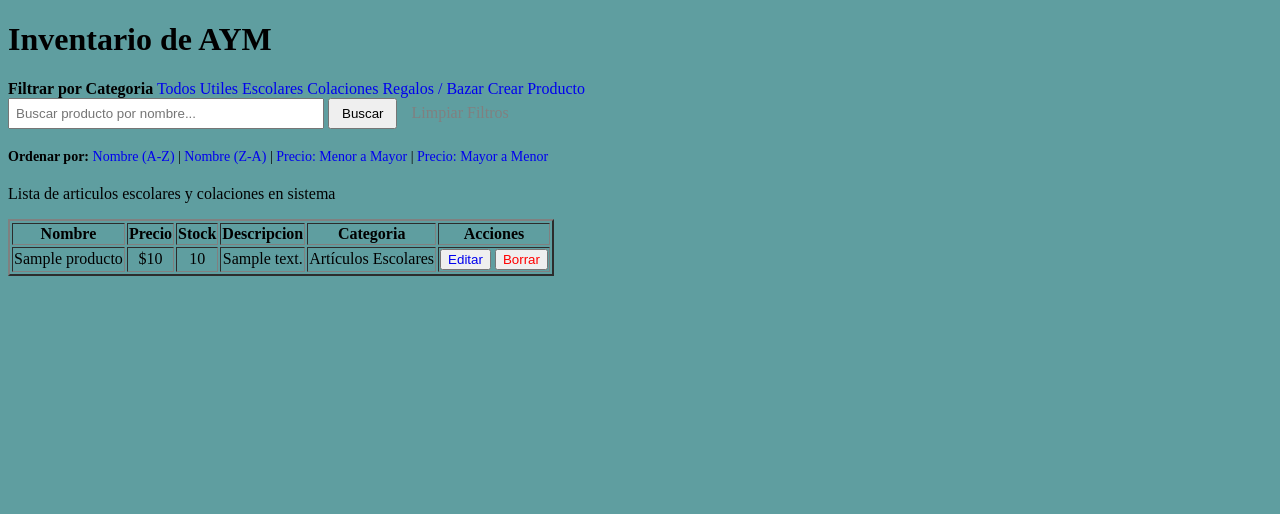
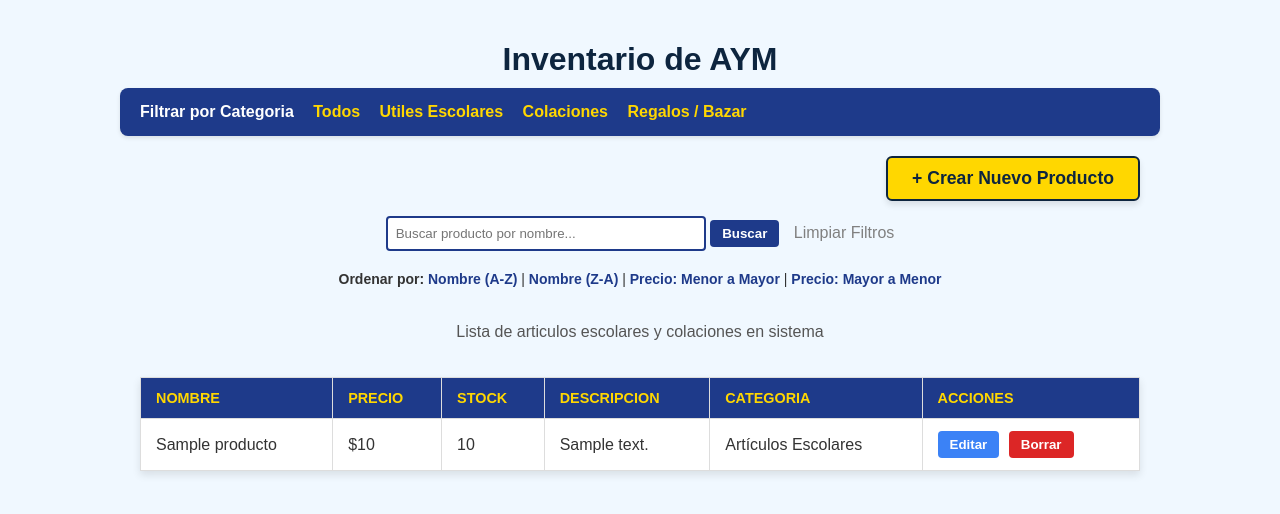
Before and after one commit to WalfaRandom/AyMTodoEscolarWEBSITE, a Django app: page /aym/productos/ in a window 1280 px wide. Shown: the top 514 px of the page. Run offline with Django 5.2, Linux system fonts and the light colour scheme; tables that the repository leaves empty hold one stand-in row (values such as "Sample post").

Commit message:
creacion del css, se añadio boton de crear producto

```diff
--- a/aym/static/aym/styles.css
+++ b/aym/static/aym/styles.css
@@ -1,19 +1,189 @@
-body{
-    background-color: cadetblue;
+/* --- Estilos Generales --- */
+body {
+    background-color: #f0f8ff; /* Azul muy claro y limpio (AliceBlue) */
+    color: #333;
+    font-family: Arial, Helvetica, sans-serif;
+    display: flex;
+    flex-direction: column;
+    align-items: center;
+    margin: 0;
+    padding: 20px;
 }
 
-table {
-    text-align: center;
+/* --- Títulos y Textos --- */
+h1 {
+    color: #0d253f; /* Azul marino oscuro */
+    margin-bottom: 10px;
 }
 
+p {
+    color: #555;
+}
 
-#borrar {
-    color: red ;
+/* --- Barra de Navegación --- */
+nav {
+    background-color: #1e3a8a; /* Azul inspirado en tu logo */
+    padding: 15px 20px;
+    border-radius: 8px;
+    width: 90%;
+    max-width: 1000px;
+    margin-bottom: 20px;
+    box-shadow: 0 2px 4px rgba(0,0,0,0.1);
 }
-button a{
+
+nav strong {
+    color: white;
+    margin-right: 15px;
+}
+
+nav a {
+    color: #ffd700; /* Dorado para los enlaces */
+    text-decoration: none;
+    margin-right: 15px;
+    font-weight: bold;
+    transition: color 0.2s;
+}
+
+nav a:hover {
+    color: #fff;
+    text-decoration: underline;
+}
+
+/* --- Botón Crear Producto Principal --- */
+.contenedor-crear {
+    width: 90%;
+    max-width: 1000px;
+    display: flex;
+    justify-content: flex-end; /* Alineado a la derecha */
+    margin-bottom: 15px;
+}
+
+.btn-crear {
+    background-color: #ffd700; /* Dorado brillante del logo */
+    color: #0d253f; /* Texto azul marino para contraste */
+    text-decoration: none;
+    font-weight: bold;
+    font-size: 1.1em;
+    padding: 10px 24px;
+    border-radius: 6px;
+    border: 2px solid #0d253f;
+    box-shadow: 0 4px 6px rgba(0, 0, 0, 0.1);
+    transition: all 0.2s ease-in-out;
+}
+
+.btn-crear:hover {
+    background-color: #e5c100; /* Dorado más oscuro al pasar el cursor */
+    transform: translateY(-2px); /* Efecto de elevación */
+    box-shadow: 0 6px 8px rgba(0, 0, 0, 0.15);
+}
+
+/* --- Controles (Búsqueda y Orden) --- */
+form {
+    margin-bottom: 15px;
+}
+
+input[type="text"] {
+    border: 2px solid #1e3a8a;
+    border-radius: 4px;
+    padding: 8px !important;
+    outline: none;
+}
+
+input[type="text"]:focus {
+    border-color: #ffd700;
+}
+
+button, form button[type="submit"] {
+    background-color: #1e3a8a;
+    color: white;
+    border: none;
+    border-radius: 4px;
+    padding: 8px 15px;
+    cursor: pointer;
+    font-weight: bold;
+    transition: background-color 0.2s;
+}
+
+button:hover, form button[type="submit"]:hover {
+    background-color: #0d253f;
+}
+
+/* Estilo para los enlaces de ordenar */
+div[style*="font-size: 14px;"] a {
+    color: #1e3a8a;
+    text-decoration: none;
+    font-weight: bold;
+}
+
+div[style*="font-size: 14px;"] a:hover {
+    text-decoration: underline;
+}
+
+/* --- Tabla de Productos --- */
+table {
+    width: 90%;
+    max-width: 1000px;
+    border-collapse: collapse; /* Bordes simples y unidos */
+    background-color: white;
+    box-shadow: 0 4px 8px rgba(0,0,0,0.1); /* Sombra suave */
+    margin-top: 20px;
+    border: 1px solid #ddd;
+}
+
+th, td {
+    padding: 12px 15px;
+    text-align: left;
+    border-bottom: 1px solid #ddd;
+}
+
+th {
+    background-color: #1e3a8a; /* Encabezado azul */
+    color: #ffd700; /* Texto dorado */
+    text-transform: uppercase;
+    font-size: 0.9em;
+}
+
+tr:hover {
+    background-color: #f8fafc; /* Color muy suave al pasar el ratón por la fila */
+}
+
+/* --- Botones de Acción (Editar y Borrar) --- */
+td button {
+    padding: 6px 12px;
+    border-radius: 4px;
+    margin-right: 5px;
+}
+
+td button a {
+    color: white;
     text-decoration: none;
 }
-a{
-    text-decoration: none;
 
+/* Botón Editar */
+td button:first-child {
+    background-color: #3b82f6; /* Azul claro */
 }
+
+td button:first-child:hover {
+    background-color: #2563eb;
+}
+
+/* Botón Borrar */
+td button:has(#borrar) {
+    background-color: #dc2626; /* Rojo */
+}
+
+td button:has(#borrar):hover {
+    background-color: #b91c1c;
+}
+
+/* --- Alerta de Stock Bajo --- */
+p[style*="color: red;"] {
+    color: #dc2626 !important;
+    font-weight: bold;
+    background-color: #fee2e2;
+    padding: 4px 8px !important;
+    border-radius: 4px;
+    display: inline-block;
+    margin: 0;
+}
--- a/aym/templates/aym/index.html
+++ b/aym/templates/aym/index.html
@@ -18,9 +18,13 @@
         <a href="/aym/productos/?cat=ESCOLAR">Utiles Escolares</a>
         <a href="/aym/productos/?cat=ALIMENTO">Colaciones</a>
         <a href="/aym/productos/?cat=BAZAR">Regalos / Bazar</a>
-        <a href="{% url 'crear_prod' %}">Crear Producto</a>
+        </nav>
 
-    </nav>
+    <div class="contenedor-crear">
+        <a href="{% url 'crear_prod' %}" class="btn-crear">+ Crear Nuevo Producto</a>
+    </div>
+
+    <form method="GET" style="margin-bottom: 20px;">
 
     <form method="GET" style="margin-bottom: 20px;">
         {% if categoria_actual %}
```
